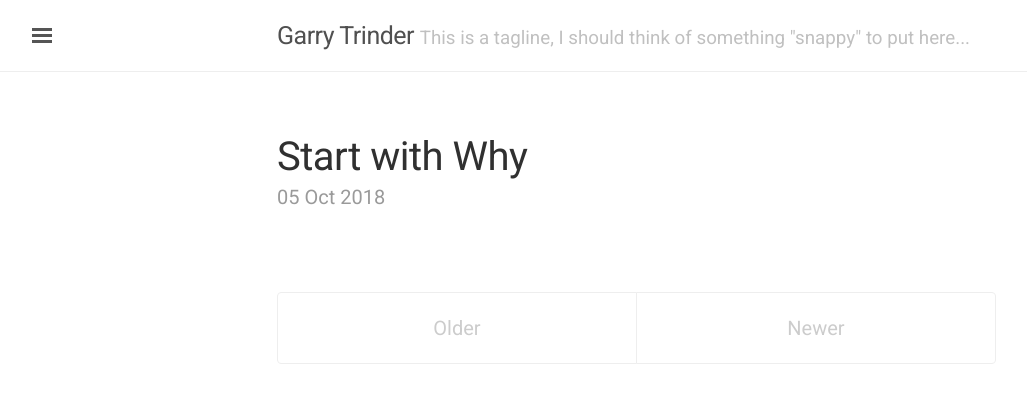
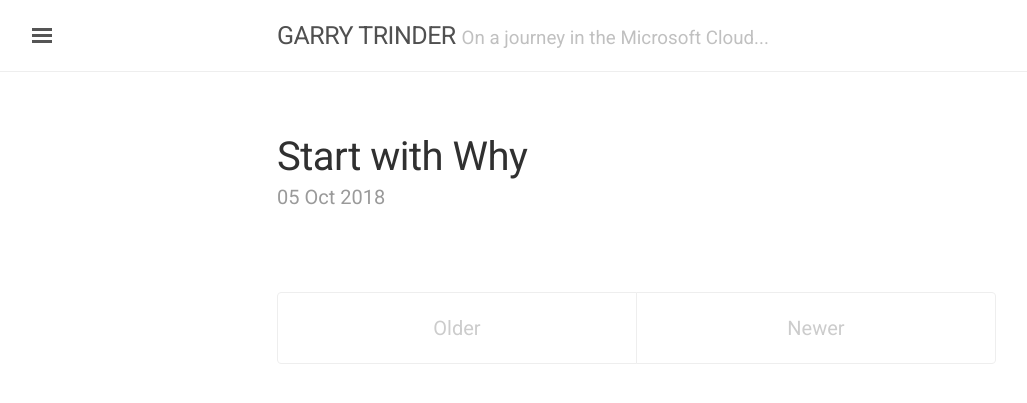
Before and after one commit to garrytrinder/garrytrinder.github.io, a Jekyll site: the page built from index.html, in a window 1280 px wide. Shown: the top 403 px of the page, without its empty margins (3-1030 px from the left). Built offline with Jekyll 4.4.1, drawn with Linux system fonts in a browser that asks for light colours; the list of posts is cut into pages by our own code.

Commit message:
Updated tagline and description

```diff
--- a/_config.yml
+++ b/_config.yml
@@ -5,9 +5,9 @@ permalink:           pretty
 relative_permalinks: false
 
 # Setup
-title:               Garry Trinder
-tagline:             'This is a tagline, I should think of something "snappy" to put here...'
-description:         'This is a description for the blog, I should think of something "descriptive" to put here...'
+title:               'GARRY TRINDER'
+tagline:             'On a journey in the Microsoft Cloud...'
+description:         'Collections of things that I learn whilst using the Microsoft Cloud whilst hepling build solutions as an Office 365 Solutions Architect'
 url:                 https://github.com/garrytrinder.github.io
 baseurl:             ''
 paginate:            5
```
